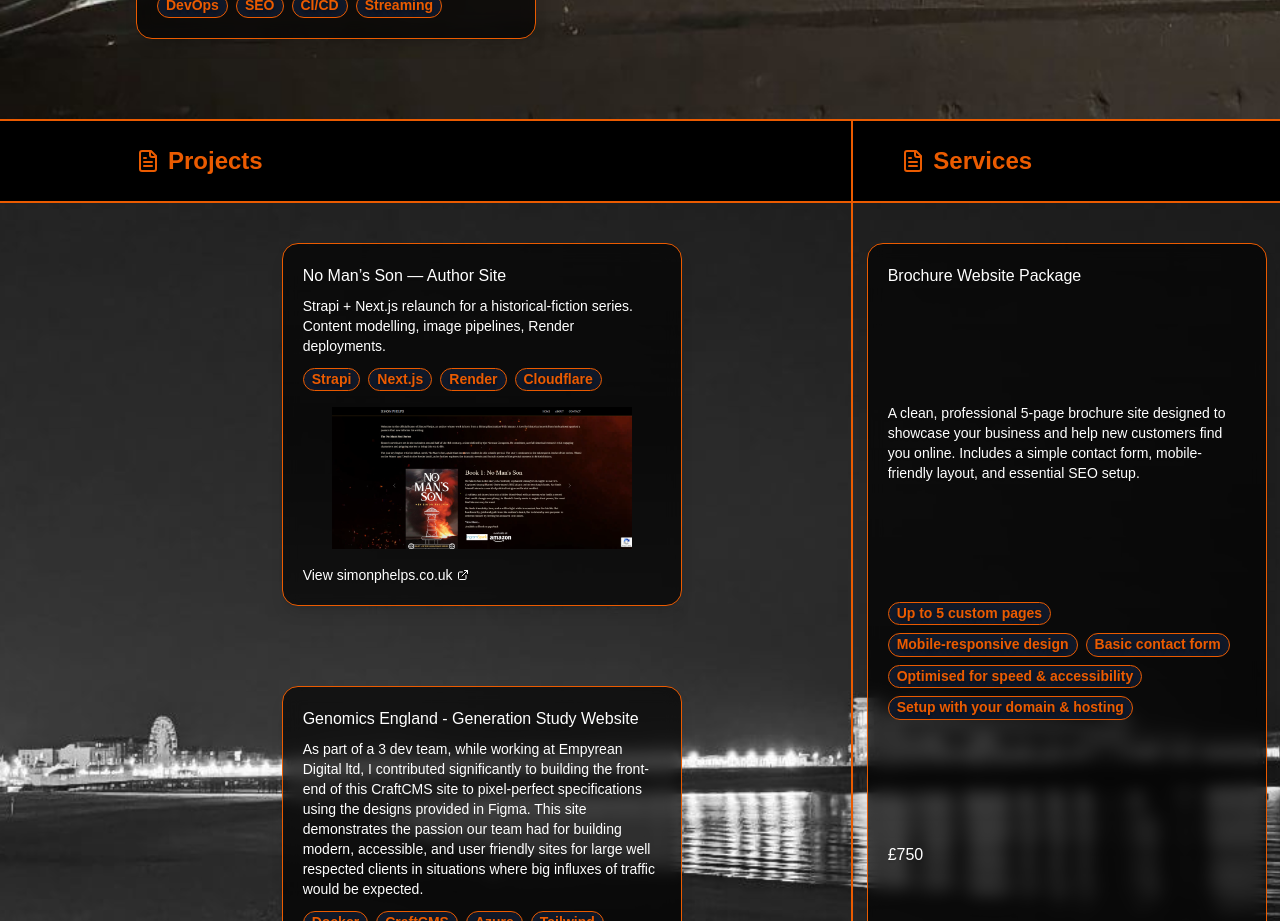
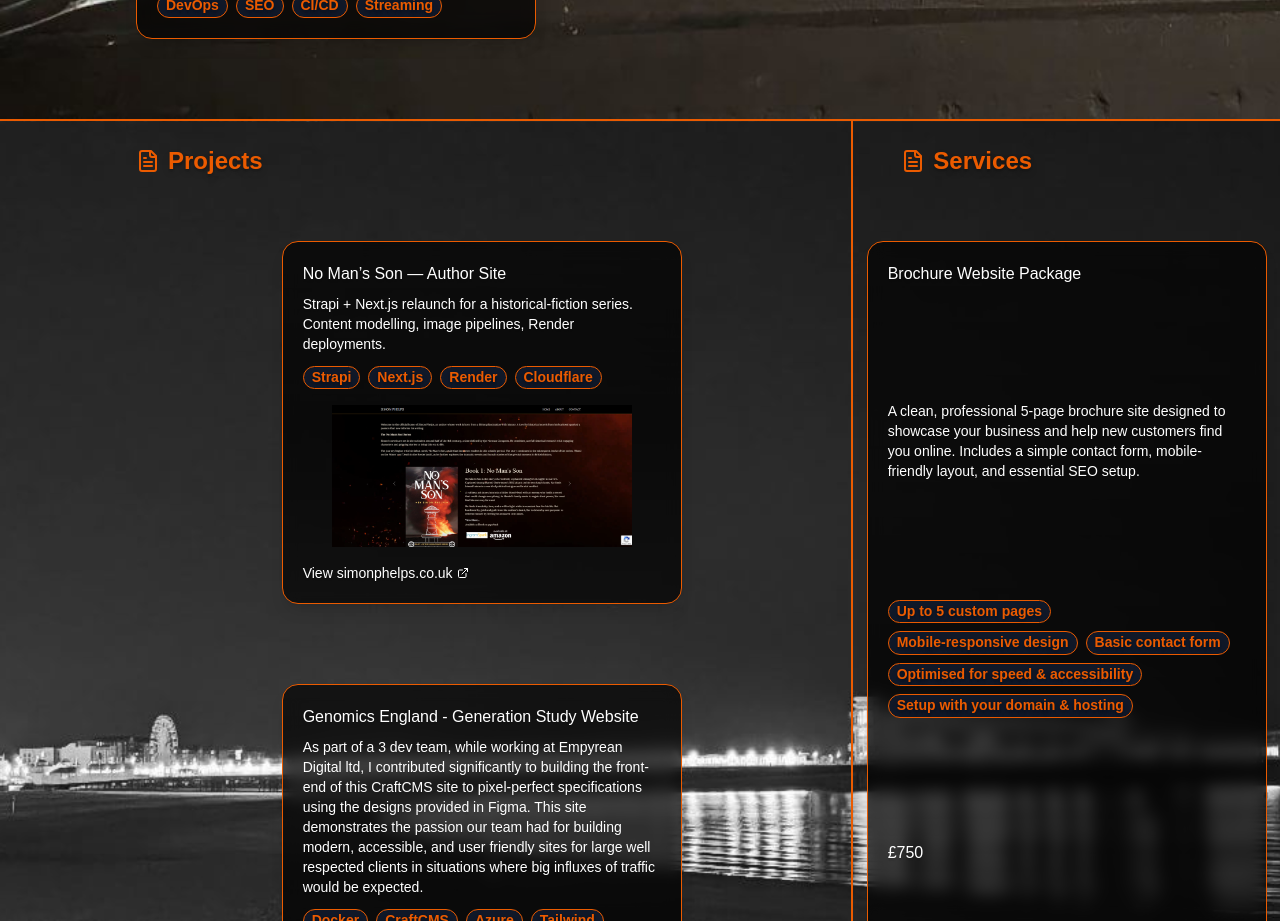
Before and after one commit to Nartuom/tombl-app, a Next.js app: page / in a window 1280 px wide. Shown: the part 2420-3341 px from the top of the page. Built offline with nearby package versions, Linux system fonts and the light colour scheme.

Commit message:
remove section header bg and border

```diff
--- a/app/components/Portfolio.tsx
+++ b/app/components/Portfolio.tsx
@@ -302,7 +302,7 @@
         {/* Projects & Services */}
         <section id="projects" title="Selected Projects" className={"grid grid-flow-row-dense grid-cols-1 md:grid-cols-3 shrink w-full bg-[url('../public/assets/westonPier.jpg')] bg-cover bg-position-[50%_50%]  border-b-2 border-accent"}>
 
-          <div className="row-start-1 md:col-span-2 h-65px md:border-r-2 border-b-2 md:border-t-0 border-accent bg-black text-center">
+          <div className="row-start-1 md:col-span-2 h-65px md:border-r-2 border-accent  text-center">
             <Reveal>
               <h2 className="inline-flex font-semibold text-2xl text-accent p-6 mx-6 md:mx-28 text-shadow-lg"><FileText className="self-center mr-2"></FileText>Projects</h2>
             </Reveal>
@@ -345,7 +345,7 @@
           </div>
 
 
-          <div className="row-start-3 md:row-start-1 md:col-start-3 md:col-span-1 bg-black h-65px text-center border-y-2 md:border-t-0 border-accent">
+          <div className="row-start-3 md:row-start-1 md:col-start-3 md:col-span-1 h-65px text-center  md:border-t-0 border-accent">
             <Reveal>
               <h2 className="inline-flex row-span-1 col-span-1 h-20 font-semibold text-2xl text-accent p-6 mx-6 text-shadow-lg"><FileText className="self-center mr-2"></FileText>Services</h2>
             </Reveal>
```
